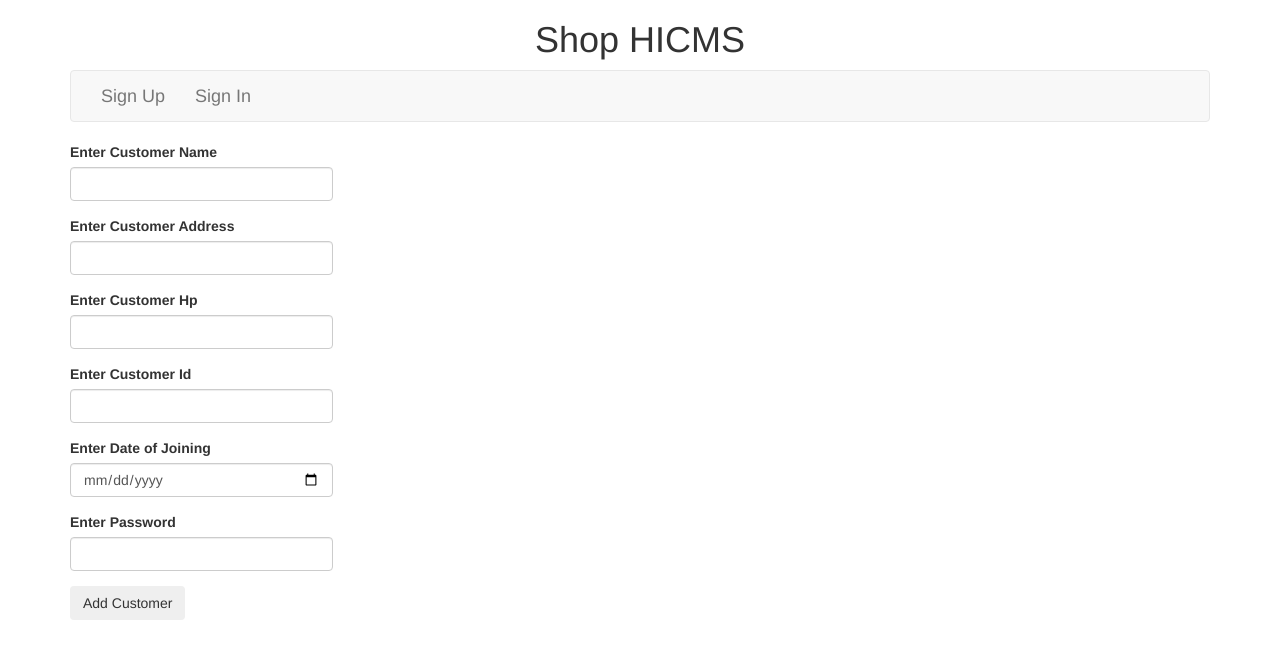
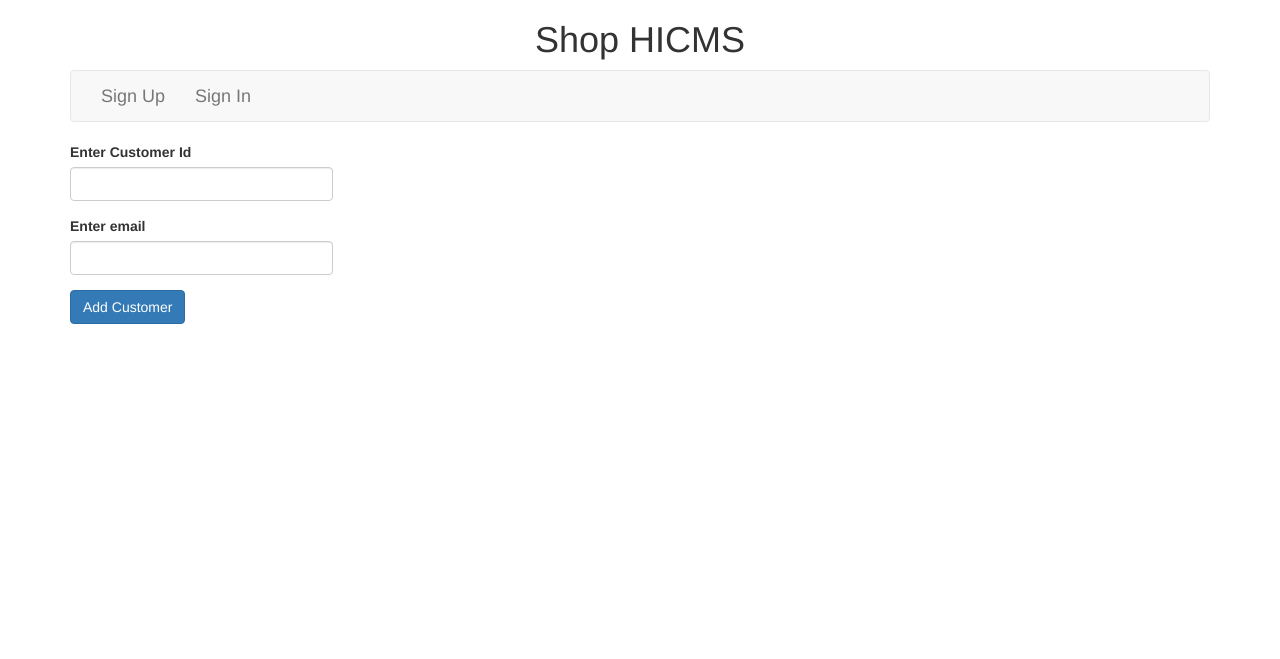
Before and after one commit to sudarsangp/hicms-shop, a Python web app: template app/templates/addcustomer.html in a window 1280 px wide. Shown: the top 659 px of the page. Run offline with Jinja, Linux system fonts and the light colour scheme; the template is opened without the code that fills it, so the values that code supplies are empty, except form fields; tables that the repository leaves empty hold one stand-in row (values such as "Sample post"); form fields are guessed from the names that the template uses; some libraries are stand-ins or nearby versions.

Commit message:
customer added basic

```diff
--- a/app/templates/SAproduct_operation.html
+++ b/app/templates/SAproduct_operation.html
@@ -11,8 +11,8 @@
     <br>
 	{% endfor %}
 
-	<div id="submittrans" >
-	<input type = "submit" value="Submit" class="btn btn-primary"></p>
+	<div id="submittrans" style="width: 70px;height: 35px;">
+	<input type = "submit" value="Submit" class="btn btn-primary">
 	</div>
 
 </form>
--- a/app/templates/addcustomer.html
+++ b/app/templates/addcustomer.html
@@ -4,30 +4,7 @@
 
 
 <form action = "" method = "post" role = "form" class="form">
-	<div class="row">
-	<div class = "form-group col-lg-3">
-		<label class="control-label">Enter Customer Name</label>
-		<div {% if form.customername.errors %} class = "has-error" {% else %} class="" {% endif %} >
-			{{ form.customername(class="form-control") }}
-		</div>
-	</div>
-	</div>
-	<div class="row">
-	<div class = "form-group col-lg-3">
-		<label class="control-label">Enter Customer Address</label>
-		<div {% if form.customeraddress.errors %} class = "has-error" {% else %} class="" {% endif %} >
-			{{ form.customeraddress(class="form-control") }}
-		</div>
-	</div>
-	</div>
-	<div class="row">
-	<div class = "form-group col-lg-3">
-		<label class="control-label">Enter Customer Hp</label>
-		<div {% if form.handphone.errors %} class = "has-error" {% else %} class="" {% endif %} >
-			{{ form.handphone(class="form-control") }}
-		</div>
-	</div>
-	</div>
+
 	<div class="row">
 	<div class="form-group col-lg-3">
 		<label class="control-label">Enter Customer Id</label>
@@ -36,24 +13,17 @@
 		</div>
 	</div>
 	</div>
+
 	<div class="row">
 	<div class = "form-group col-lg-3" >
-		<label class="control-label">Enter Date of Joining</label>
-		<div {% if form.dateofjoining.errors %} class = "has-error" {% else %} class="" {% endif %} >
-			{{ form.dateofjoining(class="form-control", id="date") }}
-		</div>
-	</div>
-	</div>
-	<div class="row">
-	<div class = "form-group col-lg-3">
-		<label class="control-label">Enter Password</label>
-		<div {% if form.passwordcustomer.errors %} class = "has-error" {% else %} class="" {% endif %} >
-			{{ form.passwordcustomer(class="form-control") }}
+		<label class="control-label">Enter email</label>
+		<div {% if form.email.errors %} class = "has-error" {% else %} class="" {% endif %} >
+			{{ form.email(class="form-control") }}
 		</div>
 	</div>
 	</div>
 	<div class="form-group">
-		<input type="submit" value="Add Customer" class="btn">
+		<input type="submit" value="Add Customer" class="btn btn-primary">
 	</div>
 </form>
 
--- a/app/templates/listinginventory.html
+++ b/app/templates/listinginventory.html
@@ -18,7 +18,7 @@
 	</tr>
 </thead>
 <tbody>
-{% for productobj in allproducts %}
+{% for productobj in allproducts.items %}
 <tr>
 <td>{{ productobj.barcode }} </td>
 <td>{{ productobj.name }}  </td>
@@ -33,5 +33,7 @@
 </tr>
 {% endfor %}
 </tbody>
+{% if allproducts.has_prev %}<a href="{{ url_for('view_all_products', page = allproducts.prev_num) }}"><< Previous Page</a>{% else %}<< Previous Page{% endif %} |
+{% if allproducts.has_next %}<a href="{{ url_for('view_all_products', page = allproducts.next_num) }}">Next Page>></a>{% else %}Next Page >>{% endif %}
 </table>
 {% endblock %}
```
Also changed, not shown: app/controller/StorageClass.py (+5 -5 lines), app/form/forms.py (+17 -6 lines), app/view.py (+24 -6 lines).
